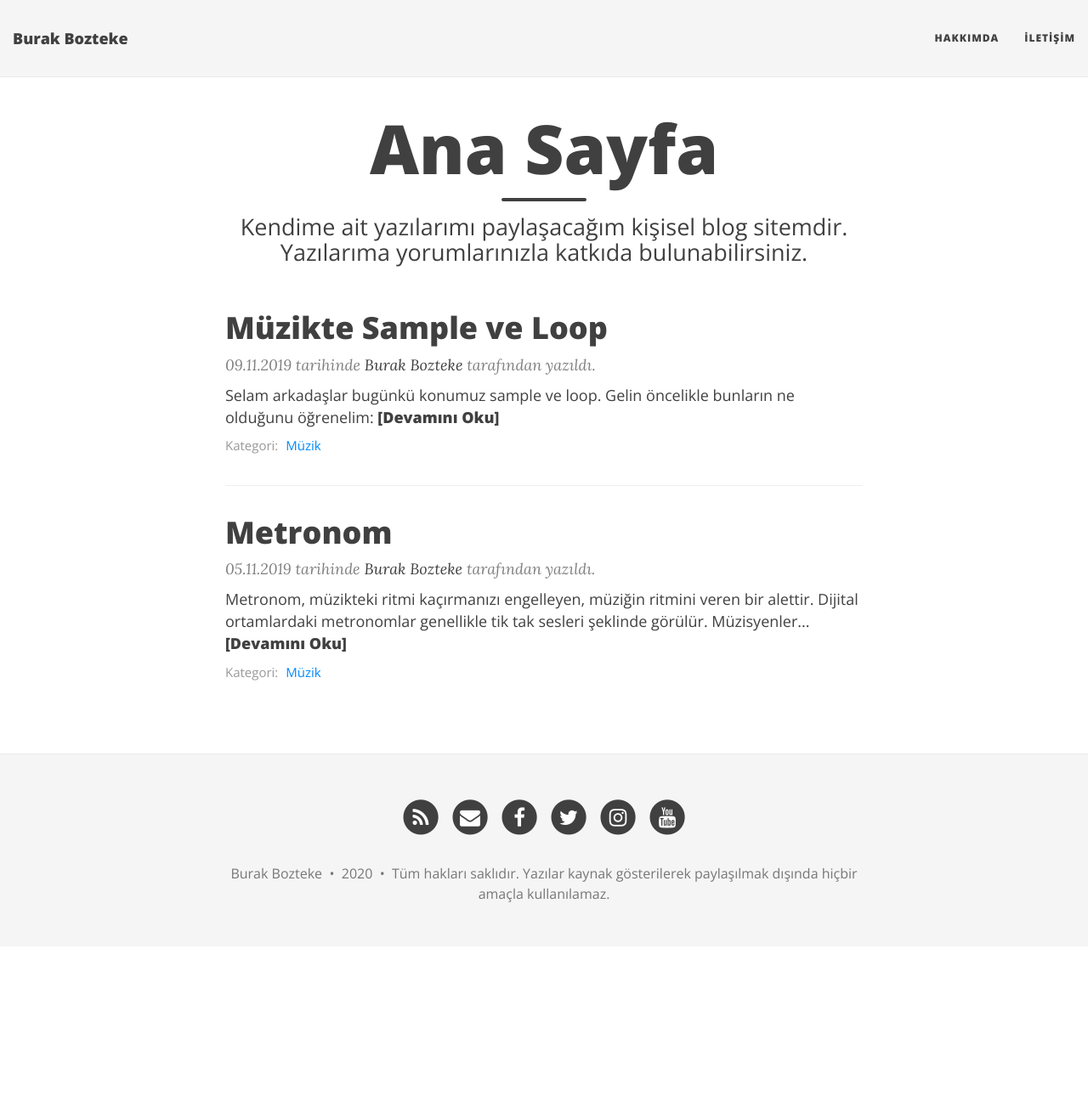
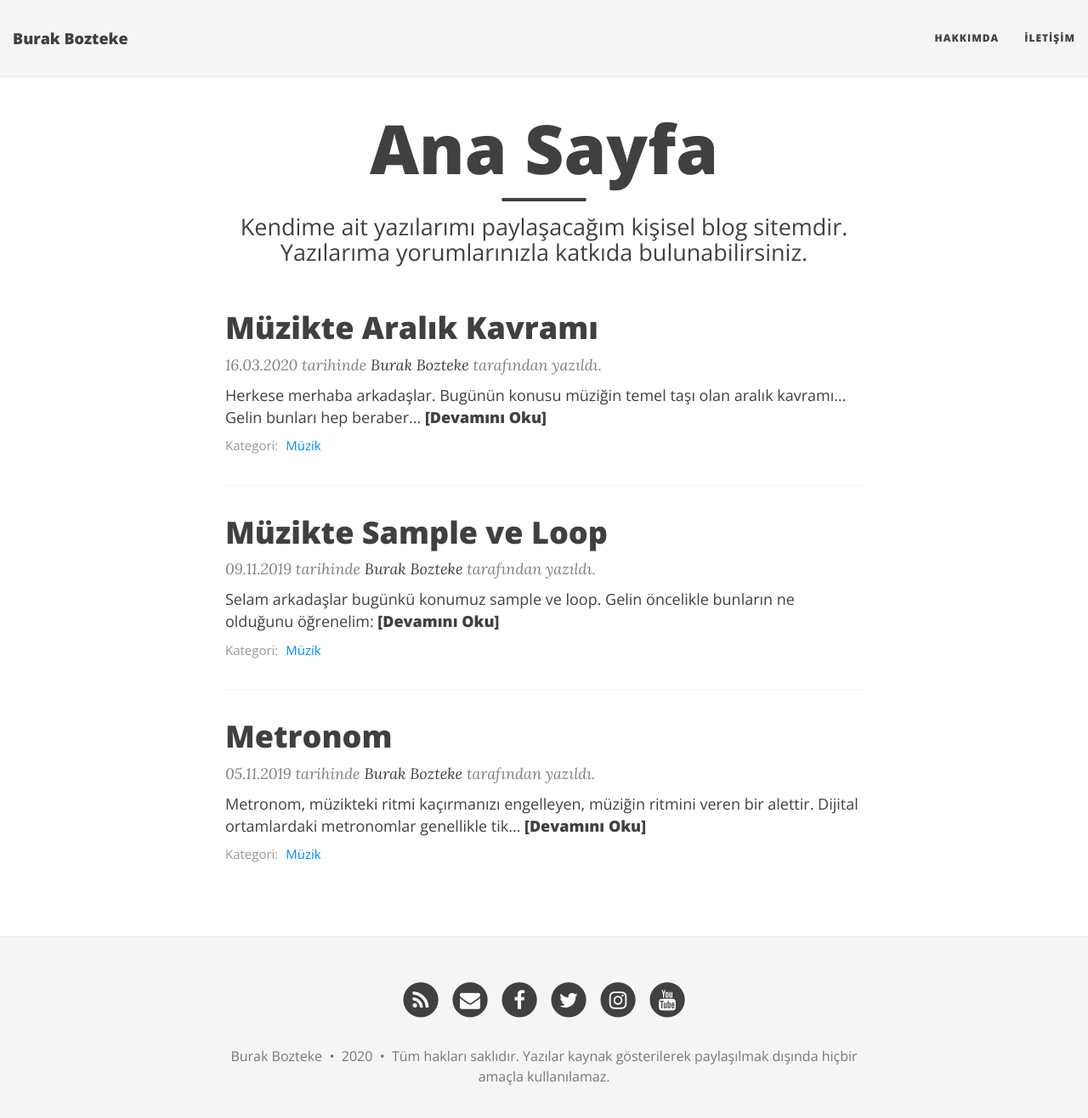
Before and after one commit to burakbozteke/burakbozteke.github.io, a Jekyll site: the page built from index.html, in a window 1280 px wide and 1329 px high. Shown: the top 1316 px of the window at 85% size. Built offline with Jekyll 4.4.1, drawn with Linux system fonts in a browser that asks for light colours; nearby versions of some CDN libraries; the list of posts is cut into pages by our own code; part of the change alters nothing that is shown.

Commit message:
Edit Post

```diff
--- a/_config.yml
+++ b/_config.yml
@@ -133,7 +133,7 @@ staticman:
 
 # Excerpt Word Length
 # Truncates the excerpt to the specified number of words on the index page
-excerpt_length: 20
+excerpt_length: 15
 
 # Character used to separate site title and description in HTML document title
 # and RSS feed title
--- /dev/null
+++ b/_posts/2020-03-16-muzikte-aralik-kavrami.md
@@ -0,0 +1,176 @@
+---
+title: Müzikte Aralık Kavramı
+tags: [Müzik]
+yazar:
+  ad: Burak Bozteke
+  link: https://www.instagram.com/burak_bozteke
+---
+
+Herkese merhaba arkadaşlar. Bugünün konusu müziğin temel taşı olan aralık kavramı... Gelin bunları hep beraber başlıklar altında inceleyelim.
+
+## Aralıklar
+
+İki nota arasındaki mesafe "Aralık" olarak adlandırılır. Arka arkaya duyulan iki ses arasındaki mesafe, "melodik aralık"olarak, aynı anda duyulan iki ses arasındaki mesafe ise "armonik aralık" olarak tanımlanır.
+
+### Tam ve Yarım aralık:
+
+Eşit Tamperaman (Tampere) Sistem (Klasik Batı Müziği):
+Klasik Batı Müziği'nde bir tam ses (örneğin, Do ve Re sesleri) iki eşit parçaya ayrılır. Elde edilen her bir parçaya bir yarım aralık adı verilir.
+Piano tuşesini düşündüğünüzde fark edersiniz ki do ve re arasında bir siyah tuş vardır. Yani do ve do diyez, do diyez ve re iki yarım perdedir. Bir aradayken bir tam aralığı yani do ve re aralığını oluşturur.
+
+Makamsal Sistem:
+Türk Sanat Musikisi sisteminde bir tam ses aralığı (örneğin Do-Re) dokuz eşit parçaya ayrılır. Elde edilen notaların her biri 'koma' olarak adlandırılır.
+
+Fakat biz şimdi klasik batı müziği sistemi olan tampere (tampereman) sistem üzerinden ilerleyeceğiz.
+
+## Diyatonik Aralıklar
+
+Herhangi bir majör ve minör gamın içindeki sesler arasındaki aralıklara denir.
+Majör gamın 4. ve 7. sesleri, minör gamın 2. ve 6. sesleri arasındaki ilişki bu tanımın dışında kalır.
+ Tam, majör ve minör olmak üzere 3 adet diyatonik aralık vardır.
+Tam Aralıklar: 4 aralığı tam aralık olarak adlandırıyoruz:
+> Unison: 2 farklı ses kaynağının verdiği aynı frekanstaki sestir. Örneğin gitar ve keman unison çalsın dendiğinde iki enstrüman aynı frekanstaki notayı çalar.
+> Tam 4'lü (T4): 5 yarım sesten oluşur. Herhangi bir majör ve minör gamın 1. ve 4. sesi arasındaki aralıktır.
+> Tam 5'li (T5): 7 yarım sesten oluşur. Herhangi bir majör ve minör gamın 1. ve 5. sesi arasındaki aralıktır.
+> Oktav (Tam 8'li): 12 yarım sesten oluşur. Herhangi bir gamın ilk ve son sesi arasındaki aralıktır.
+
+Bu aralıklara tam denmesinin nedeni, bir sesin ilk 3 doğuşkan sesini bu aralıkların oluşturmasıdır.
+
+Şimdi aralıkları hesaplamayı daha detaylı görelim...
+
+## Aralık hesabı
+
+Aralıkları hesaplarken öncelikle perde hesabını bilmeliyiz.
+Perde, notalar arasındaki uzaklıklara verilen isimdir.
+Örneğin, Piano tuşesindeki si do ve mi fa nota aralıkları yarım perdedir.
+Onun dışındaki do re, re mi, fa sol, sol la ve la si notaları tam perdedir.
+Piano tuşesini bildiğinizi varsayarak şu şekilde somutlaştırabilirim sanırım bu konuyu:
+Tuşe üzerinde mi ve fa notaları arasında siyah tuş yoktur. Yani birbirine bitişiklerdir. Bu da yarım perde tanımının en somut halidir.
+Onların dışındaki notalar arasında bildiğiniz gibi siyah tuş vardır. Kısacası iki tane yarım aralığın bir araya getirdiği uzaklık bir tam perde olur.
+Çok fazla uzatmadan hadi aralıkları hesaplamaya geçelim...
+
+## Aralığın hesaplanması
+
+Aralığın kaçlı olduğunu anlayabilmek için başlangıç notasından son notasına kadar saymamız gerekir.
+Dikkat ettiyseniz perde hesabı değil, notaların sayılması.
+Örneğin: Do ve sol aralığı. Beşli bir aralıktır.
+Buna nasıl karar verdik:
+Do notasından başlayıp sole kadar sayalım, do'yu yani başlangıç notasını bir kabul edelim
+Do, re, mi, fa, sol.
+Fark ettiyseniz beş nota var.
+Bu mantıkla re si aralığı altılı aralıktır...
+Sayalım:
+Re, mi, fa, sol, la, si.
+Şimdi şu noktada bir konuya dikkat çekmeliyim.
+Şimdi şu da oluşabilir kafanızda:
+Notaları saydık ama neden siyah tuşlar dahil değil?
+Bunun sebebini şöyle açıklayabilirim:
+Diyezler ya da bemoller notaları genişleten / daraltan ifadelerdir.
+Evet dizinin tonuna göre bunları da dahil edeceğiz ama bizi ilgilendiren konu aralığı hesaplarken başlangıç notası ve bitiş notası arasında kaç farklı nota ismi var...
+Sanırım bu biraz daha yerleştirdi konuyu...
+Hadi artık başlayalım 😀
+
+## Küçük bir not
+
+Aralıklar en az iki farklı notanın birbirine olan uzaklıkları arasında hesaplanabilir.
+Yani do / do diyez aralığını ikili aralık olarak hesaplayamayız.
+Aynı şekilde diğer notalardan fa / fa diyez, sol / sol diyez aralıkları gibi...
+
+## Küçük ikili aralık
+
+Bir yarım perdeden oluşur.
+Örneğin: Mi / fa, si / do, fa diyez / sol, la / si bemol...
+
+## Büyük ikili aralık
+
+Bir tam perdeden oluşur.
+Örneğin: Do / re, sol diyez / la diyez, mi bemol / fa...
+
+## Uyarı
+
+Şimdi aralığımız genişliyor. Bu bağlamda bilmeniz gereken iki husus var.
+Birincisi diyezler notayı yarım perde genişletir, yani tizleştirir.
+İkincisi ise bemoller notayı yarım perde daraltır, yani pesleştirir.
+Hadi devam edelim 😊
+
+## Küçük üçlü aralık
+
+Bir buçuk perdeden oluşur. Biraz daha açarsam bir tam ve bir yarım perde aralığından meydana gelir.
+Burada biraz daha açmalıyım konuyu.
+Re / fa aralığı:
+Re /mi, bir tam perdedir, mi / fa bir yarım perdedir.
+Sol / si bemol aralığı
+Şimdi baktığımız zaman sol, la ve si notaları tam perdelerden oluşuyor.
+Bize bir tam ve bir yarım perde gerekiyordu.
+Sol / la aralığı tam perde, la / si notaları da tam perde ama bizim yarım perdeye ihtiyacımız var.
+Bunun için en son aralığı daraltmamız gerekiyor. Daraltma için si notasına bir bemol attık.
+Ve işte küçük üçlümüz oluştu...
+Fa diyez / la aralığı
+Fa, sol, la aralığı iki tam perdeden oluşuyor.
+Fa notasını daraltmak için sole yarım perde yaklaştırmalıyız. Bu sebeple fa notasına bir diyez ekledik.
+
+## Büyük üçlü aralık
+
+İki tam perdeden oluşur.
+Örneğin: Do / mi, re / fa diyez, sol bemol / si bemol...
+Buradaki diyez ve bemolleri neden kullandığımızı yukarıda açıklamıştık zaten 😁
+
+## Tam dörtlü aralık
+
+İki buçuk perdeden, yani bir yarım iki tam perdeden oluşur.
+Örneğin: Mi / la, do diyez / fa diyez, fa / si bemol, do bemol / fa bemol...
+
+## Tam beşli aralık
+
+Üç buçuk perdeden, yani üç tam ve bir yarım perdeden oluşur.
+Örneğin: Do / sol, si / fa diyez, fa bemol / do bemol...
+
+## Küçük altılı aralık
+
+Dört perdeden, yani üç tam ve iki yarım perdeden oluşur.
+Örneğin: Mi / do, re / si bemol, do diyez / la...
+
+## Büyük altılı aralık
+
+Dört buçuk perdeden, yani dört tam ve bir yarım perdeden oluşur.
+Örneğin: Re / si, la / fa diyez, sol bemol / mi bemol...
+
+## Küçük yedili aralık
+
+Beş perdeden, yani dört tam iki yarım perdeden oluşur.
+Örneğin: Do / si bemol, si / la, mi / re...
+
+## Büyük yedili aralık
+
+Beş buçuk perdeden, yani beş tam ve bir yarım perdeden oluşur.
+Örneğin: Do / si, mi / re diyez...
+
+## Tam sekizli aralık (Oktav)
+
+Altı perdeden, yani beş tam ve 2 yarım perdeden oluşur.
+Buna bir örneğin olduğunu pek düşünmüyorum çünkü başlangıç sesinin tam bir oktav üstüdür...
+
+## Artık ve Eksik Aralıklar
+
+Buradaki olay aslında çok basit arkadaşlar...
+Yukarıda öğrendiğimiz aralıkları olması gerekenden küçültürsek eksik, arttırırsak artık aralıkları oluştururuz.
+Örneğin: Mi / la tam dörtlü aralığında laya bir bemol eklersek daraltmış oluruz. Bu aralık eksik dörtlü olarak adlandırılır. Ya da yine aynı şekilde la'ya bir diyez eklersek yani mi / la diyez yaparsak artık aralık elde etmiş oluruz. Bu da artık dörtlü olarak adlandırılır...
+Şimdi aklınızı karıştıran bir durum oluşmuş olabilir...
+İyi hoş da artık veya eksiklerin perde sayısı büyük ya da küçük aralığın perdesine denk geliyor, bunu nasıl anlayacağız?
+Eksik ya da artık aralıklarda kaçlı aralık olduğunu bilmeliyiz. Kaç notamız varsa artıklık ya da eksiklik nota sayısına bağlıdır.
+Birkaç örnek verip yazıyı sonlandırmak istiyorum.
+
+> Mi / la diyez - Artık dörtlü
+> Mi / la bemol - Eksik dörtlü
+> do / re diyez - Artık ikili
+> Fa / la bemol - Eksik üçlü
+> Mi / re bemol - Eksik yedili
+> Do / la diyez - Artık altılı
+
+----------
+
+Nihayet destanımızın sonuna geldik 😁
+Buraya kadar okuduysanız teşekkür ederim. Umarım bir şeyler anlatabilmişimdir...
+
+Aklınıza takılan ya da anlamadığınız her şeyi yazının yorum bölümünden sorabilirsiniz...
+Müzikli günler diliyorum.
```
